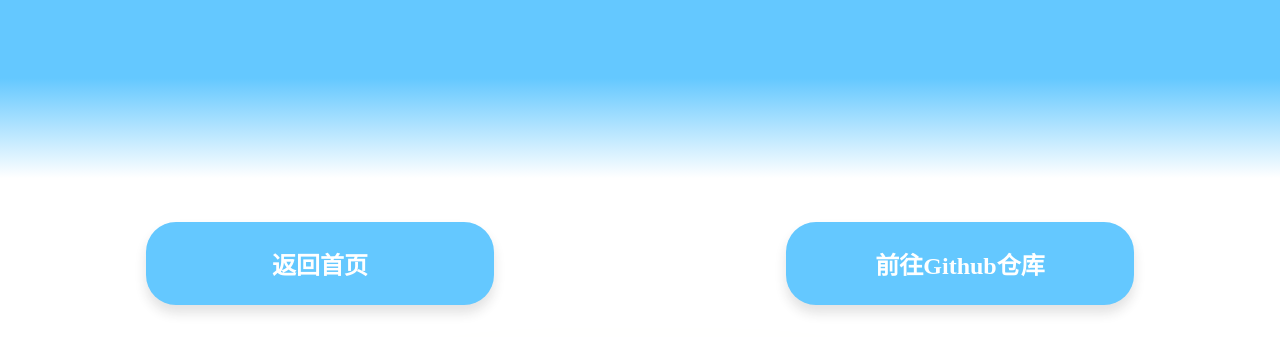
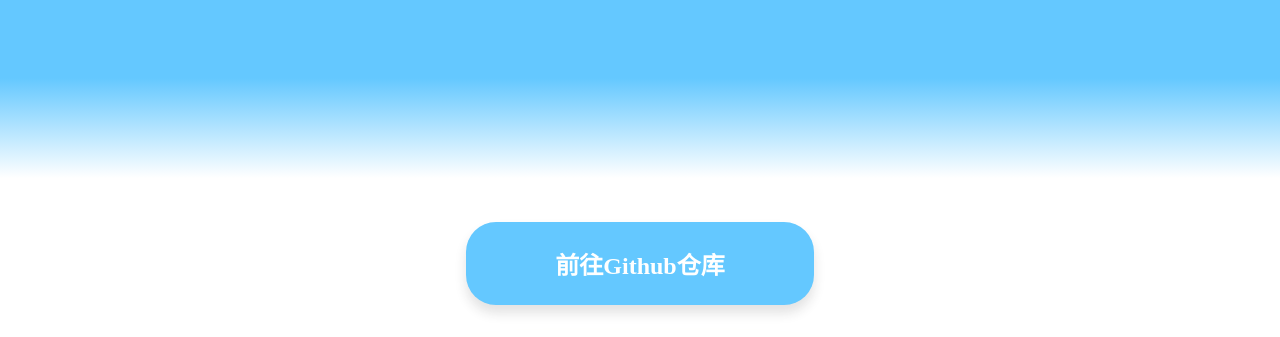
Before and after one commit to KID194/KID194.github.io, a plain HTML site: page escurses/index.html in a window 1280 px wide. Shown: the part 206-543 px from the top of the page. Drawn offline with Linux system fonts and the light colour scheme.

Commit message:
我们发现返回首页搞不定，所以直接砍了

```diff
--- a/escurses/index.html
+++ b/escurses/index.html
@@ -115,9 +115,6 @@
             </div>
         </div>
         <div class="buttons">
-            <div class="optionButton" onclick="location.href='https://kid194.github.io'">
-                <b>返回首页</b>
-            </div>
             <div class="optionButton" onclick="location.href='https://github.com/KID194/EScurses'">
                 <b>前往Github仓库</b>
             </div>
```
